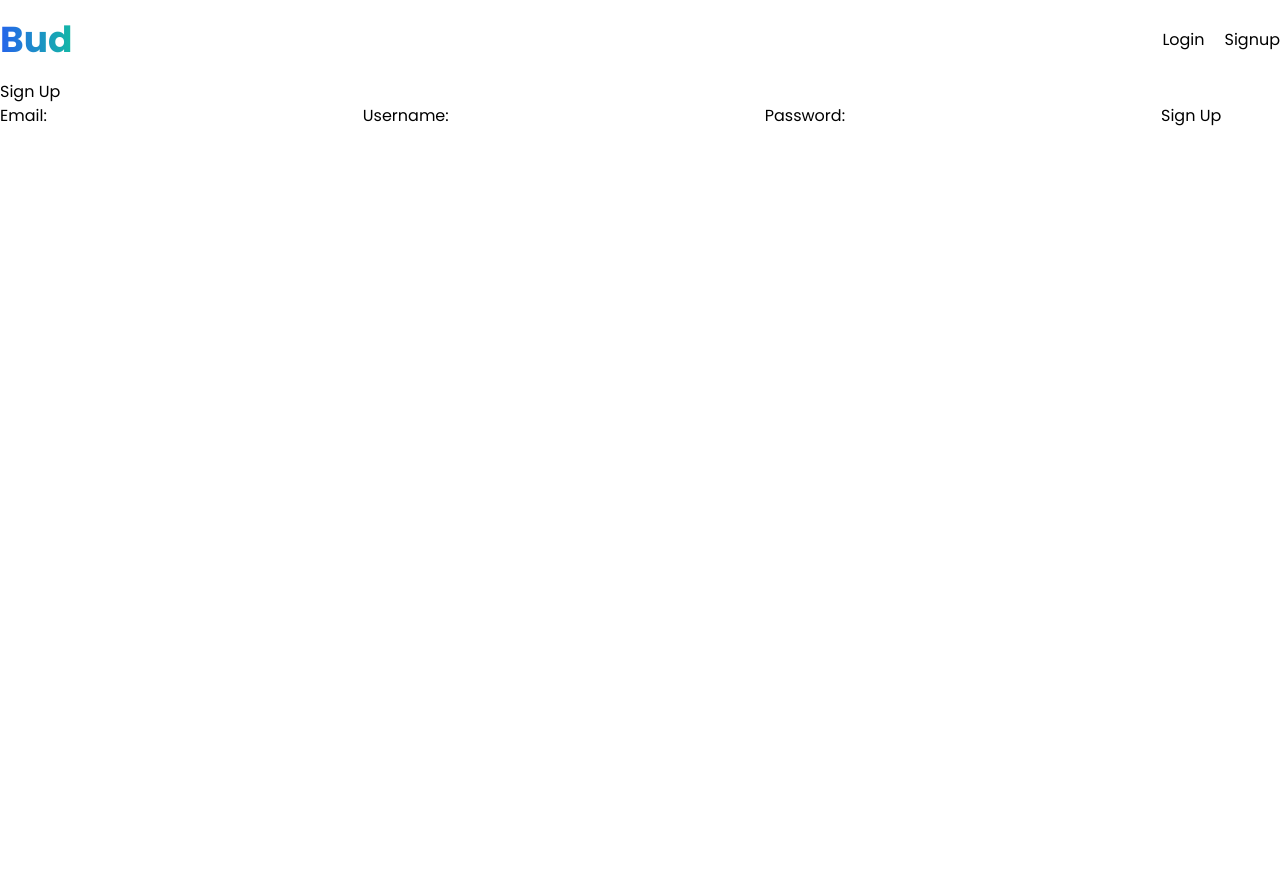
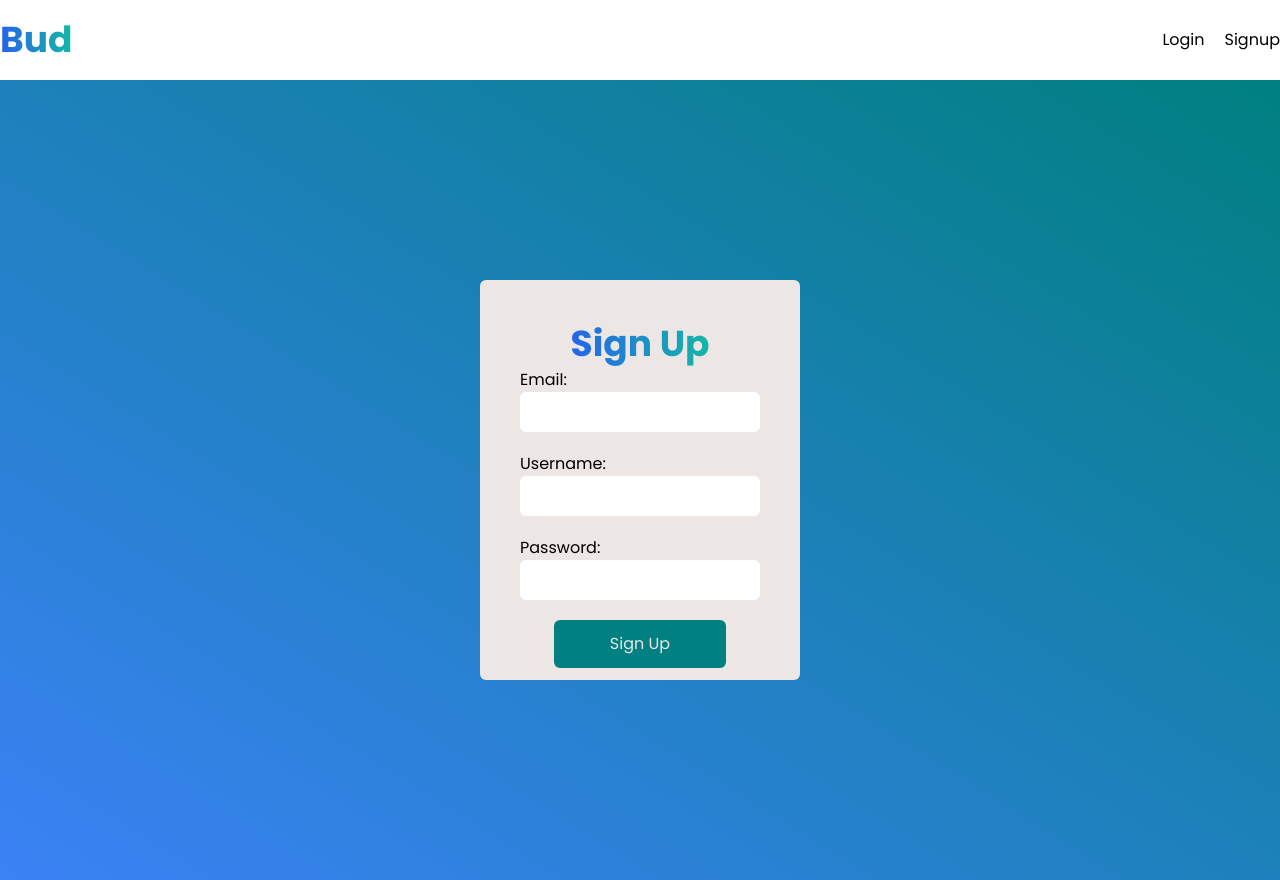
Before and after one commit to cdsiats/Bud-web-app, a React (Vite) app in the folder frontend/: page /signup in a window 1280 px wide. Before the commit the page ends 800 px from the top, so only its background shows below. Built offline with nearby package versions, Linux system fonts and the light colour scheme.

Commit message:
added auth middleware

```diff
--- a/frontend/src/components/Navbar.jsx
+++ b/frontend/src/components/Navbar.jsx
@@ -1,7 +1,16 @@
 import React from "react";
 import { Link } from "react-router-dom";
+import { useLogout } from "../hooks/useLogout";
+import { useAuthContext } from "../hooks/useAuthContext";
 
 const Navbar = () => {
+  const { logout } = useLogout();
+  const { user } = useAuthContext();
+
+  const handleClick = () => {
+    logout();
+  };
+
   return (
     <>
       <header className="py-5">
@@ -12,12 +21,27 @@ const Navbar = () => {
             </h1>
           </Link>
           <nav className="flex justify-center">
+            {user && (
+              <div className="flex align-center justify-center">
+                <span className="self-center mr-4">
+                  Welcome, {user.username}
+                </span>
+                <button
+                  onClick={handleClick}
+                  className="material-icons p-3 bg-darkaccent text-lightshade rounded-full"
+                >
+                  logout
+                </button>
+              </div>
+            )}
+            {!user && (
               <div className="my-auto">
                 <Link className="mr-5" to="/login">
                   Login
                 </Link>
                 <Link to="/signup">Signup</Link>
               </div>
+            )}
           </nav>
         </div>
       </header>
--- a/frontend/src/context/AuthContext.jsx
+++ b/frontend/src/context/AuthContext.jsx
@@ -1,4 +1,5 @@
 import { createContext, useReducer } from "react";
+import { useEffect } from "react";
 
 export const AuthContext = createContext();
 
@@ -22,6 +23,14 @@ export const AuthContextProvider = ({ children }) => {
     user: null,
   });
 
+  useEffect(() => {
+    const user = JSON.parse(localStorage.getItem("user"));
+
+    if (user) {
+      dispatch({ type: "LOGIN", payload: user });
+    }
+  }, []);
+
   console.log("AuthContext state: ", state);
 
   return (
--- /dev/null
+++ b/frontend/src/hooks/useLogin.js
@@ -0,0 +1,37 @@
+import { useState } from "react";
+import { useAuthContext } from "./useAuthContext";
+
+export const useLogin = () => {
+  const [error, setError] = useState(null);
+  const [isloading, setIsLoading] = useState(null);
+  const { dispatch } = useAuthContext();
+
+  const login = async (username, password) => {
+    setIsLoading(true);
+    setError(null);
+
+    const res = await fetch("http://localhost:8000/api/user/login", {
+      method: "POST",
+      body: JSON.stringify({ username, password }),
+      headers: { "Content-Type": "application/json" },
+    });
+
+    const json = await res.json();
+
+    if (!res.ok) {
+      setIsLoading(false);
+      setError(json.error);
+    }
+    if (res.ok) {
+      // save user to local storage
+      localStorage.setItem("user", JSON.stringify(json));
+
+      //   update auth Context
+      dispatch({ type: "LOGIN", payload: json });
+
+      setIsLoading(false);
+    }
+  };
+
+  return { login, error, isloading };
+};
--- /dev/null
+++ b/frontend/src/hooks/useLogout.js
@@ -0,0 +1,15 @@
+import { useAuthContext } from "./useAuthContext";
+
+export const useLogout = () => {
+  const { dispatch } = useAuthContext();
+
+  const logout = () => {
+    // remove user from local storage
+    localStorage.removeItem("user");
+
+    // dispatch logout
+    dispatch({ type: "LOGOUT" });
+  };
+
+  return { logout };
+};
--- /dev/null
+++ b/frontend/src/hooks/useSignup.js
@@ -0,0 +1,37 @@
+import { useState } from "react";
+import { useAuthContext } from "./useAuthContext";
+
+export const useSignup = () => {
+  const [error, setError] = useState(null);
+  const [isloading, setIsLoading] = useState(null);
+  const { dispatch } = useAuthContext();
+
+  const signup = async (email, username, password) => {
+    setIsLoading(true);
+    setError(null);
+
+    const res = await fetch("http://localhost:8000/api/user/signup", {
+      method: "POST",
+      body: JSON.stringify({ email, username, password }),
+      headers: { "Content-Type": "application/json" },
+    });
+
+    const json = await res.json();
+
+    if (!res.ok) {
+      setIsLoading(false);
+      setError(json.error);
+    }
+    if (res.ok) {
+      // save user to local storage
+      localStorage.setItem("user", JSON.stringify(json));
+
+      //   update auth Context
+      dispatch({ type: "LOGIN", payload: json });
+
+      setIsLoading(false);
+    }
+  };
+
+  return { signup, error, isloading };
+};
--- a/frontend/src/pages/Login.jsx
+++ b/frontend/src/pages/Login.jsx
@@ -1,13 +1,15 @@
 import { useState } from "react";
+import { useLogin } from "../hooks/useLogin";
 
 const Login = () => {
   const [username, setUsername] = useState("");
   const [password, setPassword] = useState("");
+  const { login, error, isLoading } = useLogin();
 
   const handleSubmit = async (e) => {
     e.preventDefault();
 
-    console.log(password, username);
+    await login(username, password);
   };
 
   return (
@@ -16,8 +18,8 @@ const Login = () => {
         onSubmit={handleSubmit}
         className="bg-lightshade flex flex-col justify-around items-center p-10 rounded-md h-2/4 w-1/4"
       >
-        <h3 className="text-4xl font-bold text-transparent bg-clip-text bg-gradient-to-r from-blue-600 to-teal-500">
-          Bud
+        <h3 className=" p-1 text-4xl font-bold text-transparent bg-clip-text bg-gradient-to-r from-blue-600 to-teal-500">
+          Login
         </h3>
         <div className="w-full flex flex-col">
           <div className="flex flex-col mb-5">
@@ -40,11 +42,13 @@ const Login = () => {
           </div>
         </div>
         <button
+          disabled={isLoading}
           type="submit"
-          className="bg-main px-14 py-3 rounded-md text-lightshade hover:scale-110 transition ease-out duration-300"
+          className="bg-main px-14 py-3 rounded-md text-lightshade hover:scale-105 transition ease-out duration-300"
         >
           Login
         </button>
+        {error && <div>{error}</div>}
       </form>
     </div>
   );
--- a/frontend/src/pages/Signup.jsx
+++ b/frontend/src/pages/Signup.jsx
@@ -1,40 +1,66 @@
 import { useState } from "react";
+import { useSignup } from "../hooks/useSignup";
 
 const Signup = () => {
   const [email, setEmail] = useState("");
   const [password, setPassword] = useState("");
   const [username, setUsername] = useState("");
+  const { signup, error, isLoading } = useSignup();
 
   const handleSubmit = async (e) => {
     e.preventDefault();
 
-    console.log(email, password, username);
+    await signup(email, username, password);
   };
 
   return (
-    <form onSubmit={handleSubmit}>
-      <h3>Sign Up</h3>
-
+    <div className="min-h-screen bg-gradient-to-tr from-blue-500 to-main grid place-items-center shadow-lg">
+      <form
+        className="bg-lightshade flex flex-col justify-around items-center p-10 rounded-md h-2/4 w-1/4"
+        onSubmit={handleSubmit}
+      >
+        <h3 className="p-1 text-4xl font-bold text-transparent bg-clip-text bg-gradient-to-r from-blue-600 to-teal-500">
+          Sign Up
+        </h3>
+        <div>
+          <div className="mb-5">
             <label htmlFor="">Email:</label>
             <input
+              className="w-full h-10 rounded-md focus:outline-main px-2"
               type="email"
               onChange={(e) => setEmail(e.target.value)}
               value={email}
             />
+          </div>
+          <div className="mb-5">
             <label htmlFor="">Username:</label>
             <input
+              className="w-full h-10 rounded-md focus:outline-main px-2"
               type="text"
               onChange={(e) => setUsername(e.target.value)}
               value={username}
             />
+          </div>
+          <div className="mb-5">
             <label htmlFor="">Password:</label>
             <input
+              className="w-full h-10 rounded-md focus:outline-main px-2"
               type="password"
               onChange={(e) => setPassword(e.target.value)}
               value={password}
             />
-      <button type="submit">Sign Up</button>
+          </div>
+        </div>
+        <button
+          disabled={isLoading}
+          type="submit"
+          className="bg-main px-14 py-3 rounded-md text-lightshade hover:scale-105 transition ease-out duration-300"
+        >
+          Sign Up
+        </button>
+        {error && <div>{error}</div>}
       </form>
+    </div>
   );
 };
 
```
Also changed, not shown: frontend/src/hooks/useAuthContext.js (renamed from frontend/src/hooks/useAuthContext.jsx), frontend/src/hooks/useMoodsContext.js (renamed from frontend/src/hooks/useMoodsContext.jsx), 2 other files (tests, documents, lock files or other folders). Lines whose indentation alone changed are shown as unchanged.
